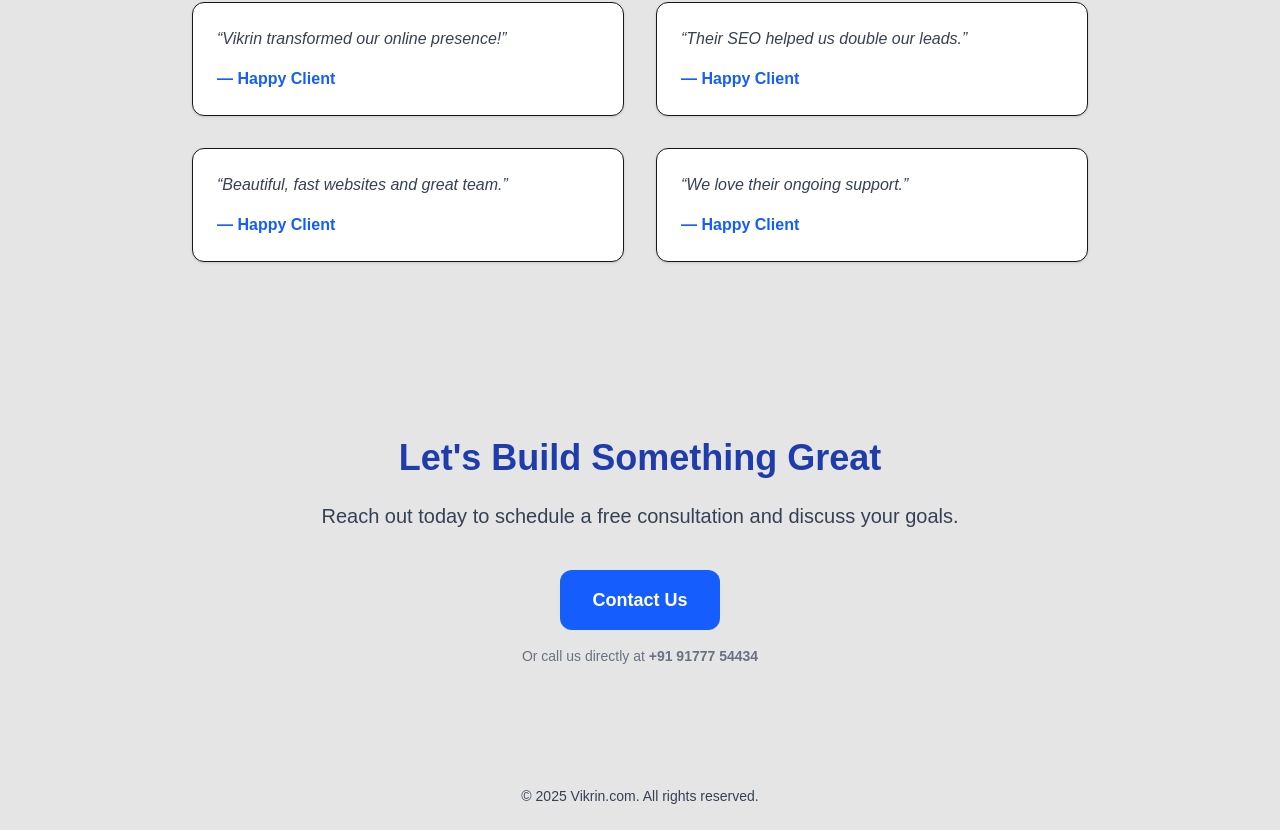
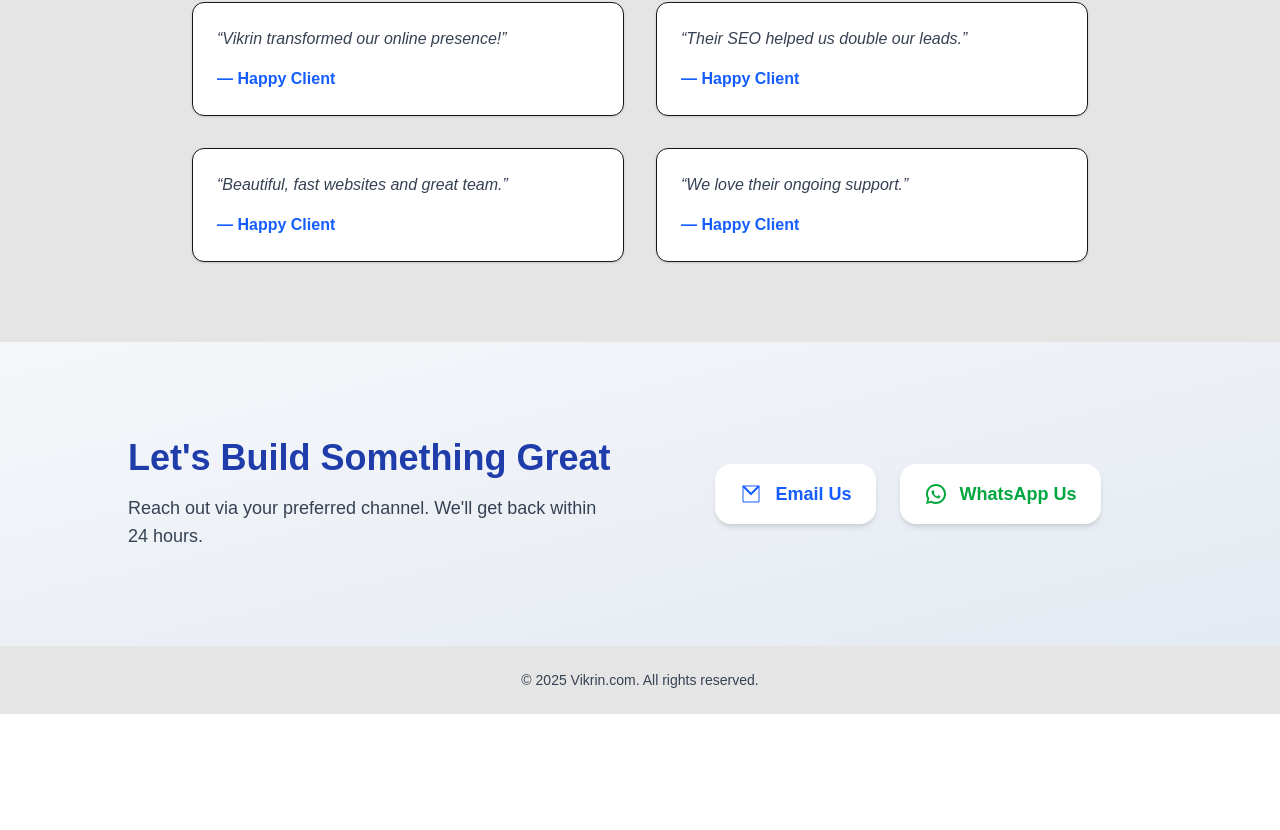
Before and after one commit to vineethkyadasu/vikrin-website, a Next.js app: page / in a window 1280 px wide. Shown: the part 3729-4559 px from the top of the page. After the commit the page ends 4443 px from the top, so only its background shows below. Built offline with nearby package versions, Linux system fonts and the light colour scheme.

Commit message:
Fix: cleaned up HeroSection and resolved build error

```diff
--- a/pages/index.js
+++ b/pages/index.js
@@ -4,6 +4,29 @@ import Image from 'next/image';
 import { useEffect, useState } from 'react';
 import { motion, AnimatePresence } from 'framer-motion';
 import { Code, Layout, TrendingUp, Smartphone, Zap, Users } from 'lucide-react';
+import Head from "next/head";
+
+<Head>
+  <title>Vikrin – Web & Digital Solutions Agency</title>
+  <meta name="description" content="Vikrin is a digital agency building high-performance websites, marketing strategies, and scalable solutions for your business." />
+
+  {/* Favicon */}
+  <link rel="icon" href="/favicon.ico" />
+
+  {/* Open Graph / Facebook */}
+  <meta property="og:type" content="website" />
+  <meta property="og:url" content="https://vikrin.com" />
+  <meta property="og:title" content="Vikrin – Web & Digital Solutions Agency" />
+  <meta property="og:description" content="Build stunning websites, grow your digital presence, and scale your business with Vikrin." />
+  <meta property="og:image" content="https://vikrin.com/meta-image.png" />
+
+  {/* Twitter Card */}
+  <meta name="twitter:card" content="summary_large_image" />
+  <meta name="twitter:title" content="Vikrin – Web & Digital Solutions Agency" />
+  <meta name="twitter:description" content="Vikrin helps businesses grow through modern websites, branding, and marketing." />
+  <meta name="twitter:image" content="https://vikrin.com/meta-image.png" />
+</Head>
+
 
 const services = [
   'E-Commerce Development',
@@ -254,15 +277,44 @@ export default function Home() {
     </div>
   </section>
 
-        {/* Contact Section */}
-  <section id="contact" className="py-24 px-6 text-center">
-    <h2 className="text-4xl font-bold mb-6 text-[#1F3CAB]">Let&apos;s Build Something Great</h2>
-    <p className="text-xl mb-10 text-gray-700">Reach out today to schedule a free consultation and discuss your goals.</p>
-    <a href="mailto:contact@vikrin.com" className="inline-block bg-blue-600 text-white px-8 py-4 rounded-xl text-lg font-semibold hover:bg-blue-700">
-      Contact Us
-    </a>
-    <p className="mt-4 text-gray-500 text-sm">Or call us directly at <strong>+91 91777 54434</strong></p>
-  </section>
+        <section id="contact" className="py-24 px-6 bg-gradient-to-br from-[#f5f7fa] to-[#e4eaf2]">
+  <div className="max-w-5xl mx-auto grid md:grid-cols-2 gap-12 items-center text-center md:text-left">
+    <div>
+      <h2 className="text-4xl font-bold mb-4 text-[#1F3CAB]">Let's Build Something Great</h2>
+      <p className="text-lg text-gray-700">Reach out via your preferred channel. We'll get back within 24 hours.</p>
+    </div>
+
+    <div className="flex flex-col md:flex-row justify-center gap-6">
+      <a
+        href="mailto:contact@vikrin.com"
+        className="flex items-center justify-center gap-3 px-6 py-4 bg-white rounded-2xl shadow-md hover:shadow-xl hover:scale-105 transition transform text-blue-600 font-semibold text-lg"
+      >
+        <svg className="w-6 h-6" fill="none" stroke="currentColor" viewBox="0 0 24 24">
+          <path d="M4 4h16v16H4z" fill="none" />
+          <path d="M4 4l8 8 8-8" stroke="currentColor" strokeWidth="2" />
+        </svg>
+        Email Us
+      </a>
+
+      <a
+  href="https://wa.me/919177754434"
+  target="_blank"
+  rel="noopener noreferrer"
+  className="flex items-center justify-center gap-3 px-6 py-4 bg-white rounded-2xl shadow-md hover:shadow-xl hover:scale-105 transition transform text-green-600 font-semibold text-lg"
+>
+  <svg
+    className="w-6 h-6"
+    viewBox="0 0 32 32"
+    fill="currentColor"
+    xmlns="http://www.w3.org/2000/svg"
+  >
+    <path d="M16.003 2.667c-7.356 0-13.333 5.978-13.333 13.333 0 2.355.62 4.64 1.795 6.664L2.667 29.333l6.816-1.773a13.295 13.295 0 006.52 1.741c7.355 0 13.333-5.978 13.333-13.334s-5.978-13.333-13.333-13.333zm0 24a10.67 10.67 0 01-5.453-1.495l-.392-.236-4.04 1.052 1.077-3.935-.255-.403a10.664 10.664 0 01-1.636-5.612c0-5.893 4.78-10.667 10.666-10.667s10.667 4.774 10.667 10.667c0 5.885-4.774 10.667-10.667 10.667zm5.213-7.947c-.287-.144-1.7-.84-1.964-.934-.264-.095-.456-.143-.647.144-.191.287-.744.934-.911 1.127-.168.191-.336.215-.623.071-.287-.144-1.214-.447-2.314-1.425-.855-.761-1.43-1.7-1.597-1.987-.168-.287-.018-.443.127-.587.131-.131.287-.335.431-.503.144-.167.191-.287.287-.478.095-.191.048-.359-.024-.503-.071-.143-.647-1.562-.888-2.139-.232-.559-.471-.48-.647-.487l-.551-.012c-.191 0-.503.071-.767.335s-1.007.983-1.007 2.396 1.031 2.78 1.175 2.975c.143.191 2.03 3.1 4.923 4.345.688.297 1.224.474 1.642.605.69.22 1.318.19 1.813.115.553-.083 1.7-.696 1.942-1.367.24-.671.24-1.247.168-1.367-.072-.119-.264-.191-.551-.335z" />
+  </svg>
+  WhatsApp Us
+</a>
+    </div>
+  </div>
+</section>
 
        {/* Footer */}
   <footer className="py-6 text-center text-sm text-gray-700">
```
